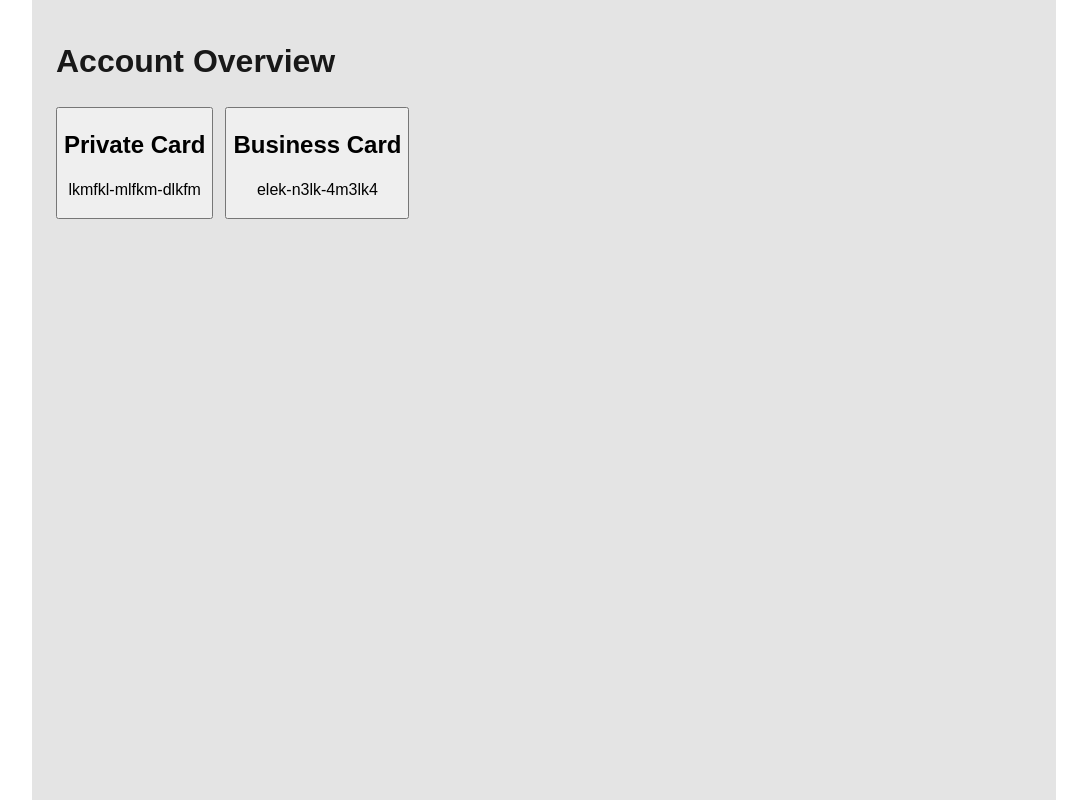
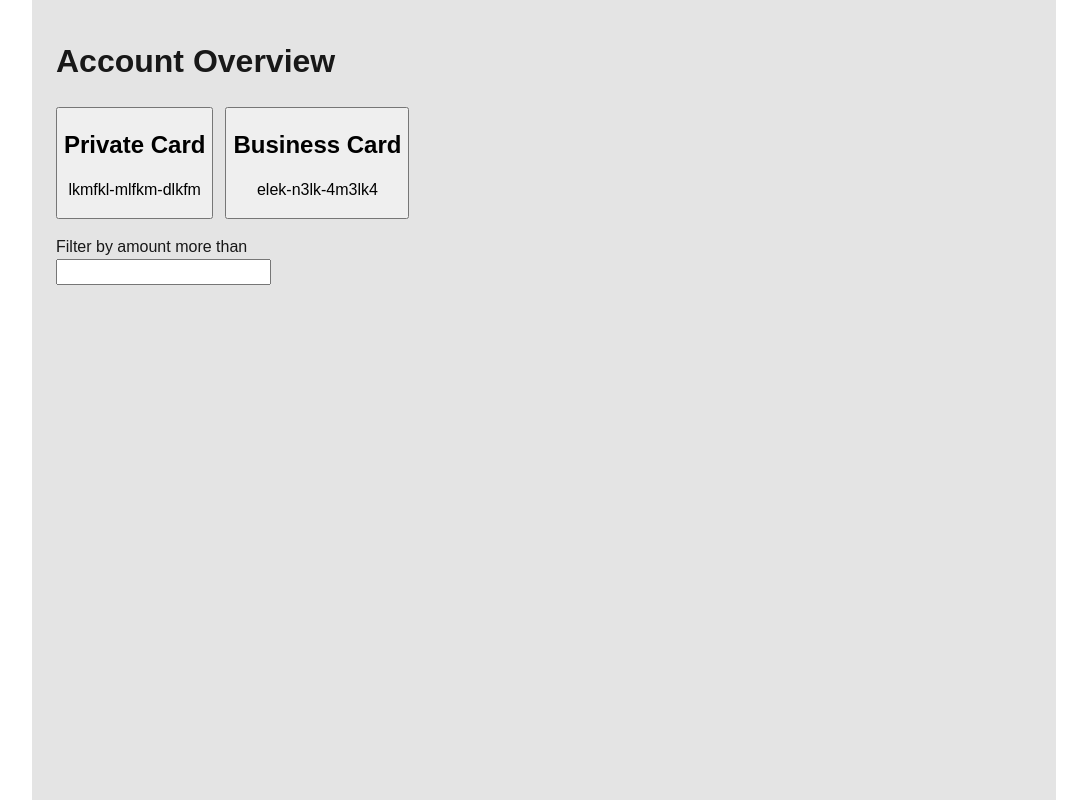
Before and after one commit to jweichiem/card-transactions-mockup, a React (Vite) app: page / in a window 1280 px wide. Shown: the whole page, without its empty margins (96-1183 px from the left). Built offline with nearby package versions, Linux system fonts and the light colour scheme; a web font is replaced by a local one.

Commit message:
chore(AccountOverview): mock up filter input

```diff
--- a/src/pages/AccountOverview.tsx
+++ b/src/pages/AccountOverview.tsx
@@ -1,9 +1,13 @@
 import './AccountOverview.scss';
+import { useState } from 'react';
+import { TransactionFilterInput } from '../components/TransactionFilterInput';
 import { Card } from '../components/Card';
 import { useCards } from '../hooks/useCards';
 
 const AccountOverview = () => {
 	const { data: cards } = useCards();
+
+	const [amountFilter, setAmountFilter] = useState<string>('');
 
 	return (
 		<div className="main-layout">
@@ -13,6 +17,18 @@ const AccountOverview = () => {
 					<Card key={card.id} {...card} onClick={() => {}} />
 				))}
 			</div>
+			<div className="row">
+				<TransactionFilterInput
+					id="t-filter"
+					label="Filter by amount more than"
+					value={amountFilter}
+					inputAttributes={{
+						onChange: (e: React.ChangeEvent<HTMLInputElement>) => {
+							setAmountFilter(e.target.value);
+						},
+					}}
+				/>
+			</div>
 		</div>
 	);
 };
```
